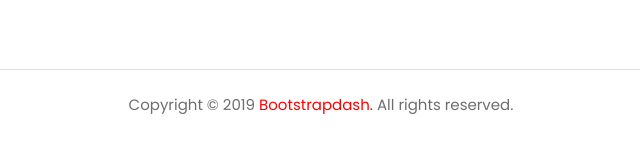
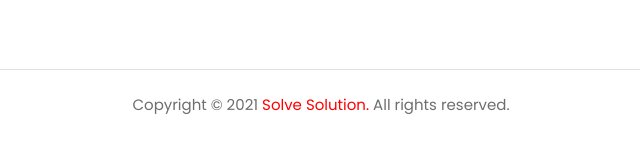
Before and after one commit to ranggacikal/solveSolution, a website: page index.html in a window 1280 px wide. Shown: the part 3571-3723 px from the top of the page, 319-959 px from the left. Drawn offline with Linux system fonts and the light colour scheme.

Commit message:
change copy right

```diff
--- a/index.html
+++ b/index.html
@@ -1,7 +1,7 @@
 <!DOCTYPE html>
 <html lang="en">
 <head>
-  <title>Simple landing page</title>
+  <title>Solve Solution</title>
   <meta charset="UTF-8">
   <meta name="viewport" content="width=device-width, initial-scale=1.0">
   <meta http-equiv="X-UA-Compatible" content="ie=edge">
@@ -376,7 +376,7 @@
         </div>
       </section>
       <footer class="border-top">
-        <p class="text-center text-muted pt-4">Copyright © 2019<a href="https://www.bootstrapdash.com/" class="px-1">Bootstrapdash.</a>All rights reserved.</p>
+        <p class="text-center text-muted pt-4">Copyright © 2021<a href="http://solve-solution.com/" class="px-1">Solve Solution.</a>All rights reserved.</p>
       </footer>
       <!-- Modal for Contact - us Button -->
       <div class="modal fade" id="exampleModal" tabindex="-1" role="dialog" aria-labelledby="exampleModalLabel" aria-hidden="true">
```
Also changed, not shown: images/solve-solution-logo.png (added), 2 other files.
